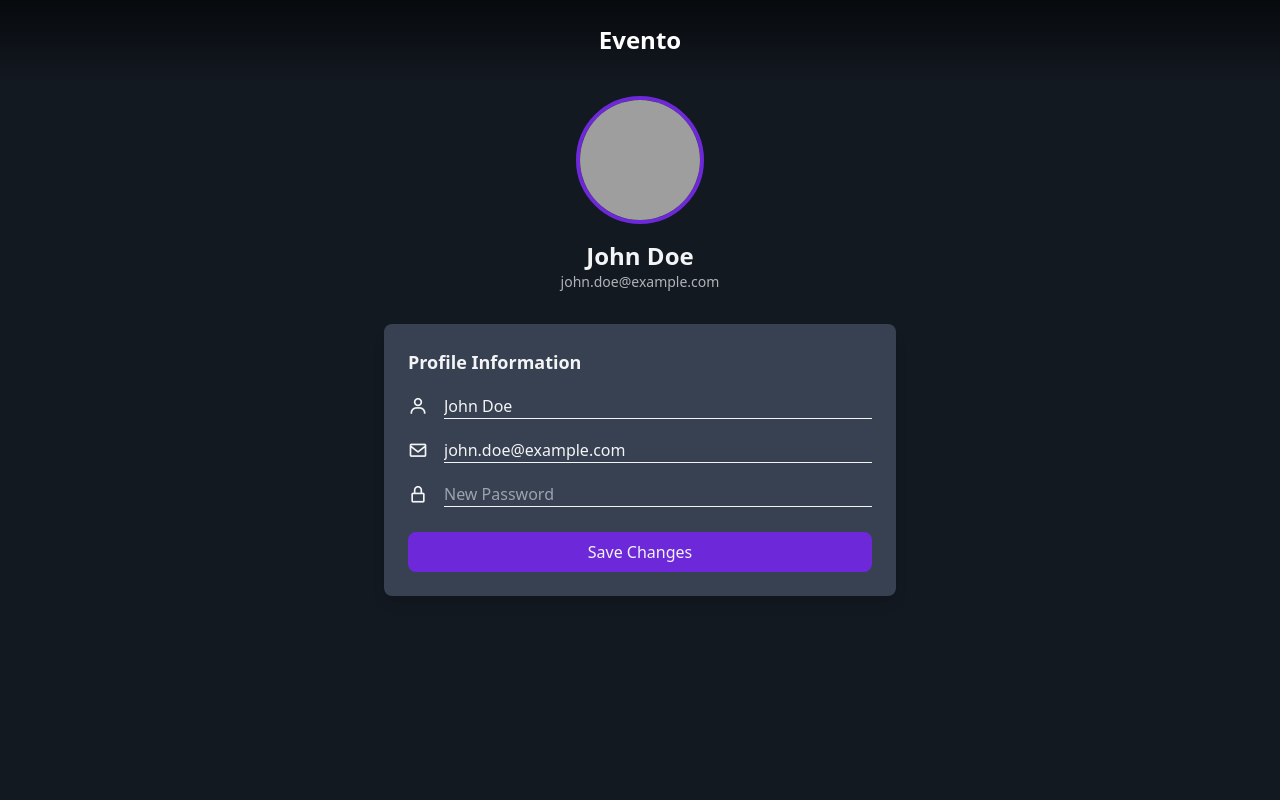
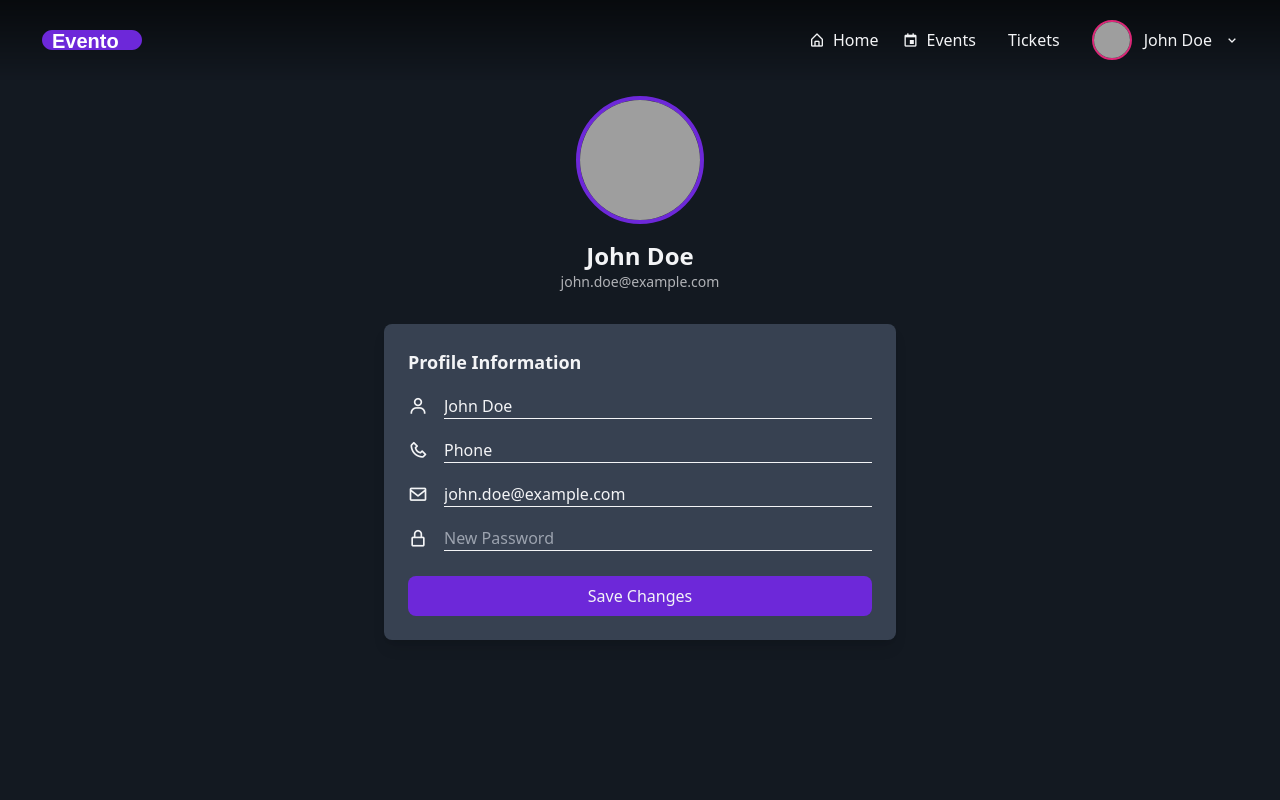
Before and after one commit to mazin0eg/Clone-Eventbrite, a PHP site: page /profile.php in a window 1280 px wide. Run offline with PHP 8.4, Linux system fonts and the light colour scheme; some libraries are stand-ins or nearby versions; grey boxes are pictures that could not be loaded.

Commit message:
82 - < update page profile >

```diff
--- a/app/Views/profile.php
+++ b/app/Views/profile.php
@@ -24,11 +24,55 @@
     </script>
 </head>
 <body class="bg-background min-h-screen">
+        <!-- Navigation -->
+<nav class="fixed top-0 w-full h-20 flex justify-between items-center bg-gradient-to-b from-black/60 to-transparent z-50 px-4 md:px-8">
+    <!-- Logo -->
+    <div class="text-white text-2xl font-semibold">
+        <svg xmlns="http://www.w3.org/2000/svg" width="120" height="40" viewBox="0 0 120 40" fill="none">
+            <path d="M10 20C10 14.4772 14.4772 10 20 10H100C105.523 10 110 14.4772 110 20V20C110 25.5228 105.523 30 100 30H20C14.4772 30 10 25.5228 10 20V20Z" fill="#6D28D9"/>
+            <text x="20" y="28" font-family="Arial" font-size="20" fill="#FFFFFF">Evento</text>
+        </svg>
+    </div>
+
+    <!-- Navigation Menu -->
+    <div class="flex items-center space-x-6">
+        <a href="index.html" class="text-textColor hover:text-accent transition-all flex items-center gap-2">
+            <i class='bx bx-home-alt'></i>Home
+        </a>
+        <a href="events.html" class="text-textColor hover:text-accent transition-all flex items-center gap-2">
+            <i class='bx bx-calendar-event'></i>Events
+        </a>
+        <a href="tickets.html" class="text-textColor hover:text-accent transition-all flex items-center gap-2">
+            <i class='bx bx-ticket'></i>Tickets
+        </a>
+
+        <!-- Auth Section -->
+        <div class="relative ml-4">
+            <!-- Sign In Button (Visible when logged out) -->
+            <a href="login.html" id="signInBtn" class="px-4 py-2 rounded-full bg-primary/20 hover:bg-primary/30 text-textColor transition-all flex items-center gap-2">
+                <i class='bx bx-log-in'></i>Sign In
+            </a>
+
+            <!-- Profile Section (Hidden by default) -->
+            <div id="profileSection" class="hidden">
+                <button id="profileBtn" class="flex items-center gap-3 p-2 rounded-full hover:bg-primary/20 transition-all">
+                    <img src="/api/placeholder/40/40" alt="Profile" class="w-10 h-10 rounded-full object-cover border-2 border-accent">
+                    <span class="text-textColor">John Doe</span>
+                    <i class='bx bx-chevron-down text-textColor' id="arrowIcon"></i>
+                </button>
+
+                <!-- Dropdown Menu -->
+                <div id="dropdownMenu" class="absolute right-0 mt-2 w-48 bg-inputBg rounded-xl shadow-lg py-1 hidden">
+                    <button id="logoutBtn" class="w-full text-left px-4 py-2 text-sm text-accent hover:bg-primary/20 transition-all flex items-center gap-2">
+                        <i class='bx bx-log-out'></i>Logout
+                    </button>
+                </div>
+            </div>
+        </div>
+    </div>
+</nav>
     <div class="min-h-screen bg-black/40">
-        <!-- Navigation -->
-        <nav class="fixed top-0 w-full h-20 flex justify-around items-center bg-gradient-to-b from-black/60 to-transparent z-50">
-            <div class="text-white text-2xl font-semibold">Evento</div>
-        </nav>
+
 
         <!-- Profile Section -->
         <div class="flex flex-col items-center pt-24">
@@ -52,9 +96,14 @@
                     <input type="text" value="John Doe" class="w-full bg-transparent border-b border-textColor outline-none text-textColor">
                 </div>
                 <div class="flex items-center gap-4">
+                    <i class='bx bx-phone text-textColor text-xl'></i>
+                    <input type="phone" value="Phone" class="w-full bg-transparent border-b border-textColor outline-none text-textColor">
+                </div>
+                <div class="flex items-center gap-4">
                     <i class='bx bx-envelope text-textColor text-xl'></i>
                     <input type="email" value="john.doe@example.com" class="w-full bg-transparent border-b border-textColor outline-none text-textColor">
                 </div>
+
                 <div class="flex items-center gap-4">
                     <i class='bx bx-lock-alt text-textColor text-xl'></i>
                     <input type="password" placeholder="New Password" class="w-full bg-transparent border-b border-textColor outline-none text-textColor">
@@ -63,5 +112,58 @@
             <button class="w-full mt-6 py-2 bg-primary text-textColor rounded-lg hover:bg-primary/80 transition-all">Save Changes</button>
         </div>
     </div>
+
+    <script>
+        document.addEventListener('DOMContentLoaded', function() {
+    // Get DOM elements
+    const signInBtn = document.getElementById('signInBtn');
+    const profileSection = document.getElementById('profileSection');
+    const profileBtn = document.getElementById('profileBtn');
+    const dropdownMenu = document.getElementById('dropdownMenu');
+    const logoutBtn = document.getElementById('logoutBtn');
+    const arrowIcon = document.getElementById('arrowIcon');
+
+    // For testing - set to true to show profile section
+    let isLoggedIn = true; // Change to false for production
+
+    // Update UI based on login state
+    function updateUI() {
+        if (isLoggedIn) {
+            signInBtn.classList.add('hidden');
+            profileSection.classList.remove('hidden');
+        } else {
+            signInBtn.classList.remove('hidden');
+            profileSection.classList.add('hidden');
+            dropdownMenu.classList.add('hidden');
+        }
+    }
+
+    // Toggle dropdown
+    profileBtn.addEventListener('click', function(e) {
+        e.stopPropagation();
+        dropdownMenu.classList.toggle('hidden');
+        arrowIcon.classList.toggle('rotate-180');
+    });
+
+    // Close dropdown when clicking outside
+    document.addEventListener('click', function(e) {
+        if (!profileBtn.contains(e.target) && !dropdownMenu.contains(e.target)) {
+            dropdownMenu.classList.add('hidden');
+            arrowIcon.classList.remove('rotate-180');
+        }
+    });
+
+    // Handle logout
+    logoutBtn.addEventListener('click', function() {
+        isLoggedIn = false;
+        updateUI();
+        // Add your logout logic here
+        window.location.href = 'login.html';
+    });
+
+    // Initial UI setup
+    updateUI();
+});
+    </script>
 </body>
 </html>
```
